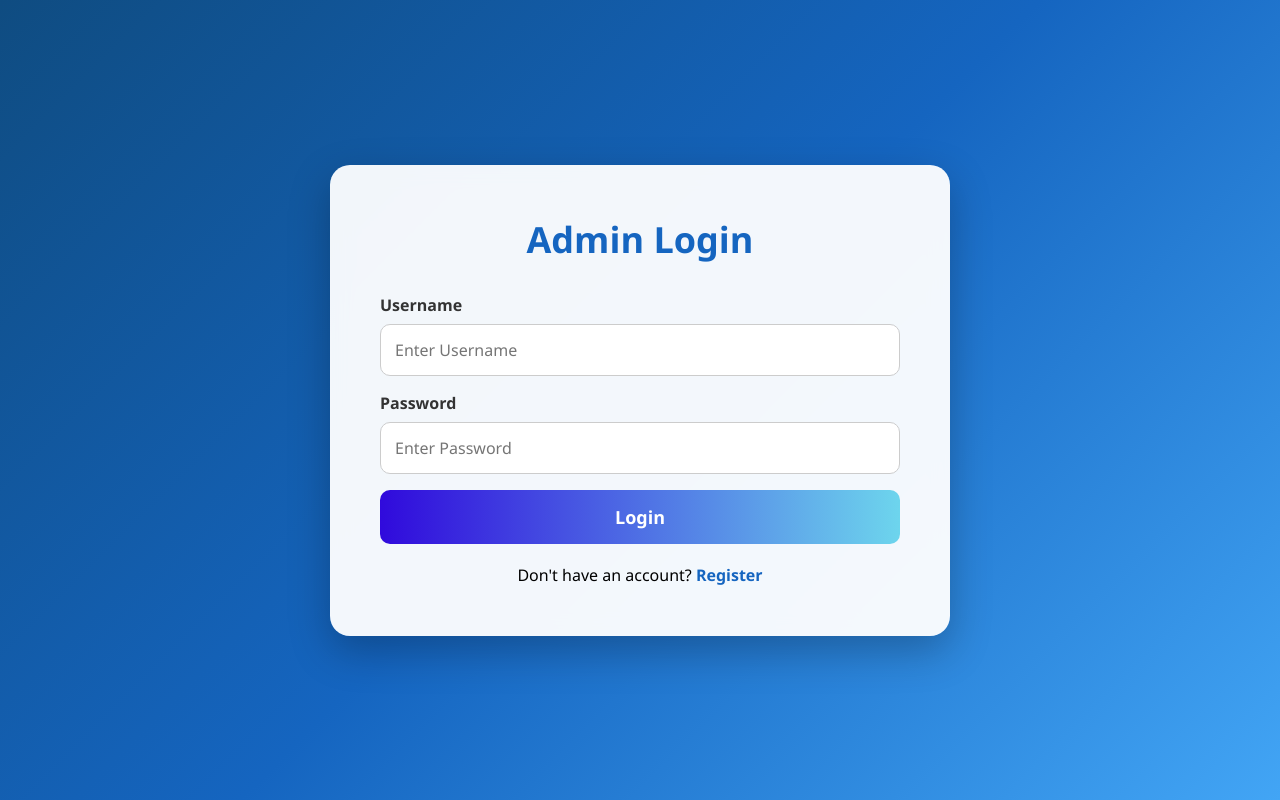
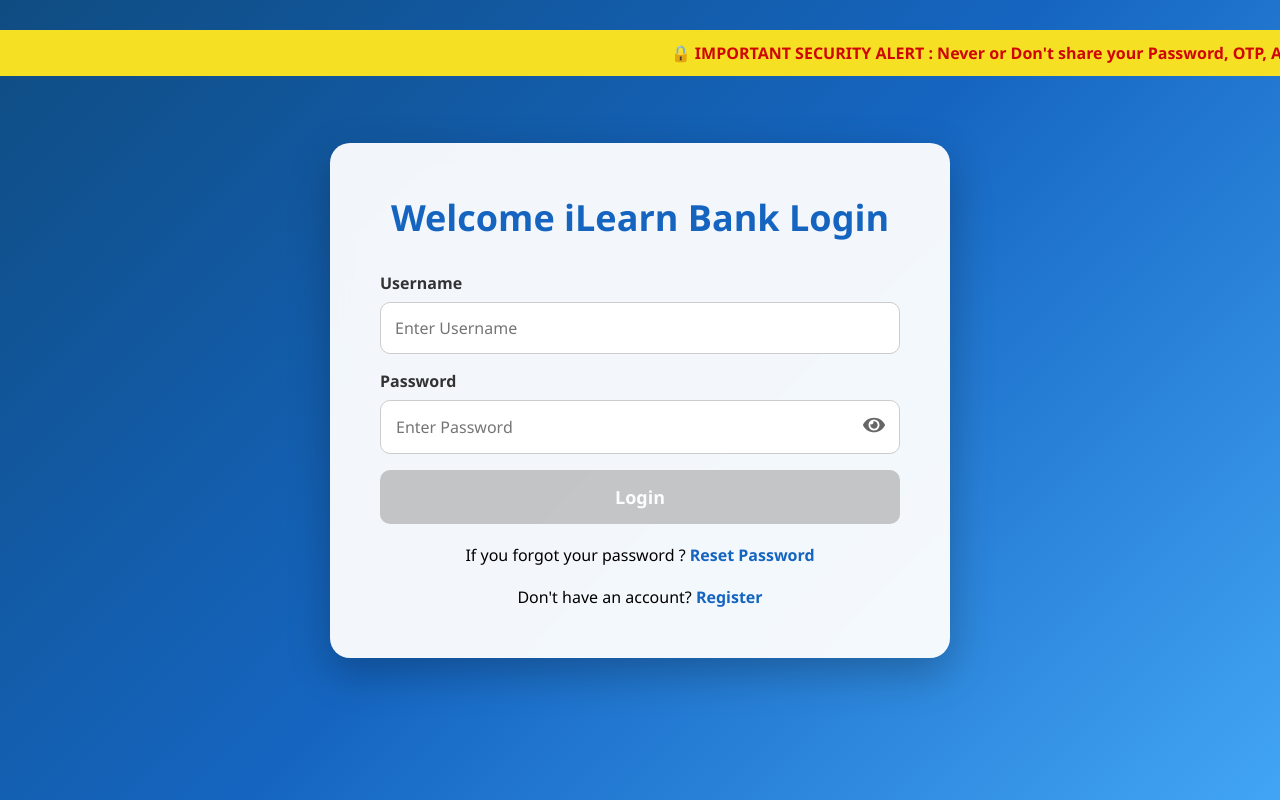
Before and after one commit to rakesh93/bank-react-ui, a React (Create React App) app: page / in a window 1280 px wide. Built offline with nearby package versions, Linux system fonts and the light colour scheme.

Commit message:
ui is added

```diff
--- a/package.json
+++ b/package.json
@@ -9,6 +9,7 @@
     "@testing-library/user-event": "^13.5.0",
     "react": "^19.2.7",
     "react-dom": "^19.2.7",
+    "react-icons": "^5.7.0",
     "react-router-dom": "^7.18.1",
     "react-scripts": "5.0.1",
     "web-vitals": "^2.1.4"
--- a/src/components/AccountSearch.jsx
+++ b/src/components/AccountSearch.jsx
@@ -1,4 +1,4 @@
-import { useState } from "react";
+import React, { useState, useEffect } from "react";
 import { useNavigate } from "react-router-dom";
 import "../css/AccountSearch.css";
 import Login from "./Login";
@@ -6,6 +6,7 @@ import Login from "./Login";
 function AccountSearch() {
 
     const [accountNumber, setAccountNumber] = useState("");
+    const [username, setUsername] = useState("");
     const navigate = useNavigate();
     const logout = () => {
         // Remove token later when JWT is implemented
@@ -13,6 +14,10 @@ function AccountSearch() {
         navigate("/login");
 
     };
+
+    useEffect(() => {
+        setUsername(localStorage.getItem("username"));
+    }, []);
     const handleSearch = async () => {
 
         if (accountNumber.trim() === "") {
@@ -60,6 +65,9 @@ function AccountSearch() {
     return (
 
         <div className="search-container">
+            <div className="welcome-user">
+                👋 Welcome, {username}
+            </div>
             <div className="top-bar">
 
                 <button className="logout-btn" onClick={logout}>
--- a/src/components/Login.jsx
+++ b/src/components/Login.jsx
@@ -1,6 +1,7 @@
-import React, { useState } from "react";
 import "../css/Login.css";
 import { Link, useNavigate } from "react-router-dom";
+import React, { useState, useEffect } from "react";
+import { FaEye, FaEyeSlash } from "react-icons/fa";
 
 function Login() {
 
@@ -9,10 +10,10 @@ function Login() {
     const [username, setUsername] = useState("");
     const [password, setPassword] = useState("");
     const [errorMessage, setErrorMessage] = useState("");
+    const [showPassword, setShowPassword] = useState(false);
 
     const handleSubmit = async (e) => {
         e.preventDefault();
-
         setErrorMessage("");
 
         const loginRequest = {
@@ -33,21 +34,19 @@ function Login() {
             const data = await response.json();
 
             if (data.statusCode === 200) {
-                // Save JWT Token
-                //localStorage.setItem("token", data.token);
-                // Redirect to Dashboard
+                localStorage.setItem("username", username);
                 navigate("/account-search");
-
             } else {
-
-                alert(data.message);
+                setErrorMessage(data.message);
+                setUsername("");
+                setPassword("");
+                setTimeout(() => {
+                    setErrorMessage("");
+                }, 3000);
             }
 
         } catch (error) {
-
-            console.error(error);
-            alert("Unable to connect to server.");
-
+            setErrorMessage("Unable to connect to server.");
         }
     };
 
@@ -56,11 +55,23 @@ function Login() {
         password.trim() !== "";
 
     return (
+        <>
+            <div className="security-banner">
+                <div className="security-text">
+                    🔒 IMPORTANT SECURITY ALERT : Never or Don't share your Password, OTP, ATM PIN or CVV with anyone. iLearn Bank employees will never ask for your confidential information, Please Contact iLearn Bank Customer care at anytime we will happy to help you.
+                </div>
+            </div>
             <div className="login-container">
 
                 <div className="login-box">
 
-                <h2>Admin Login</h2>
+                    <h2>Welcome iLearn Bank Login</h2>
+
+                    {errorMessage && (
+                        <div className="error-message">
+                            {errorMessage}
+                        </div>
+                    )}
 
                     <form onSubmit={handleSubmit}>
 
@@ -82,13 +93,24 @@ function Login() {
 
                             <label>Password</label>
 
+                            <div className="password-container">
+
                                 <input
-                            type="password"
+                                    type={showPassword ? "text" : "password"}
                                     placeholder="Enter Password"
                                     value={password}
                                     onChange={(e) => setPassword(e.target.value)}
                                     required
                                 />
+
+                                <span
+                                    className="eye-icon"
+                                    onClick={() => setShowPassword(!showPassword)}
+                                >
+                                    {showPassword ? <FaEyeSlash /> : <FaEye />}
+                                </span>
+
+                            </div>
 
                         </div>
 
@@ -100,6 +122,10 @@ function Login() {
                         </button>
 
                         <div className="register-link">
+                            If you forgot your password ?
+                            <Link to="/forgot-password"> Reset Password</Link>
+                        </div>
+                        <div className="register-link">
                             Don't have an account?
                             <Link to="/register"> Register</Link>
                         </div>
@@ -109,6 +135,7 @@ function Login() {
                 </div>
 
             </div>
+        </>
     );
 }
 
--- a/src/css/AccountSearch.css
+++ b/src/css/AccountSearch.css
@@ -187,3 +187,51 @@ body{
 .create-btn {
     margin-top: 20px;
 }
+
+.top-bar {
+    display: flex;
+    justify-content: space-between;
+    align-items: center;
+    margin-bottom: 30px;
+}
+
+.header {
+    width: 100%;
+    display: flex;
+    justify-content: center;
+    margin-top: 20px;
+}
+
+.search-container {
+    position: relative;
+    min-height: 100vh;
+}
+
+.welcome-user {
+    position: absolute;
+    top: 25px;
+    left: 50%;
+    transform: translateX(-50%);
+
+    color: white;
+    font-size: 28px;
+    font-weight: bold;
+    text-align: center;
+
+    z-index: 1000;
+}
+
+.top-bar {
+    position: absolute;
+    top: 20px;
+    right: 30px;
+}
+
+.logout-btn {
+    background: #e53935;
+    color: white;
+    border: none;
+    padding: 12px 25px;
+    border-radius: 8px;
+    cursor: pointer;
+}
--- a/src/css/Login.css
+++ b/src/css/Login.css
@@ -221,3 +221,77 @@ button:hover {
         font-size: 14px;
     }
 }
+
+button:disabled {
+    background: #b0b0b0;
+    cursor: not-allowed;
+    opacity: 0.7;
+}
+
+button:not(:disabled) {
+    background: linear-gradient(90deg, #1565C0, #0D47A1);
+    cursor: pointer;
+}
+
+.error-message {
+    background-color: red !important;
+    color: white !important;
+    padding: 15px;
+    margin-bottom: 15px;
+    border-radius: 8px;
+    text-align: center;
+    font-size: 18px;
+}
+.password-container {
+    position: relative;
+    width: 100%;
+}
+
+.password-container input {
+    width: 100%;
+    padding: 15px 45px 15px 15px;
+    box-sizing: border-box;
+}
+
+.eye-icon {
+    position: absolute;
+    right: 15px;
+    top: 50%;
+    transform: translateY(-50%);
+    cursor: pointer;
+    font-size: 22px;
+    color: #666;
+}
+
+.security-banner {
+    position: fixed;
+    top: 30px;
+    width: 100%;
+    overflow: hidden;
+    background: #f5e024;
+    color: #d00505;
+    padding: 12px 0;
+    white-space: nowrap;
+    font-weight: bold;
+    font-size: 16px;
+}
+
+.security-text {
+    display: inline-block;
+    padding-left: 100%;
+    animation: scrollText 30s linear infinite;
+}
+
+.security-text:hover {
+    animation-play-state: paused;
+    cursor: pointer;
+}
+
+@keyframes scrollText {
+    from {
+        transform: translateX(30);
+    }
+    to {
+        transform: translateX(-100%);
+    }
+}
```
Also changed, not shown: 1 other file (tests, documents, lock files or other folders). Lines whose indentation alone changed are shown as unchanged.
